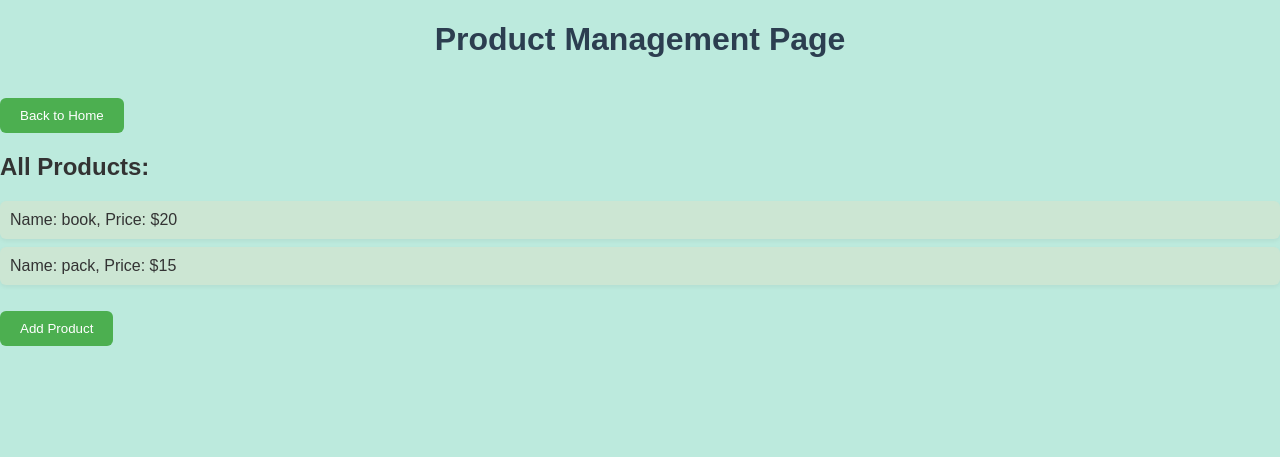
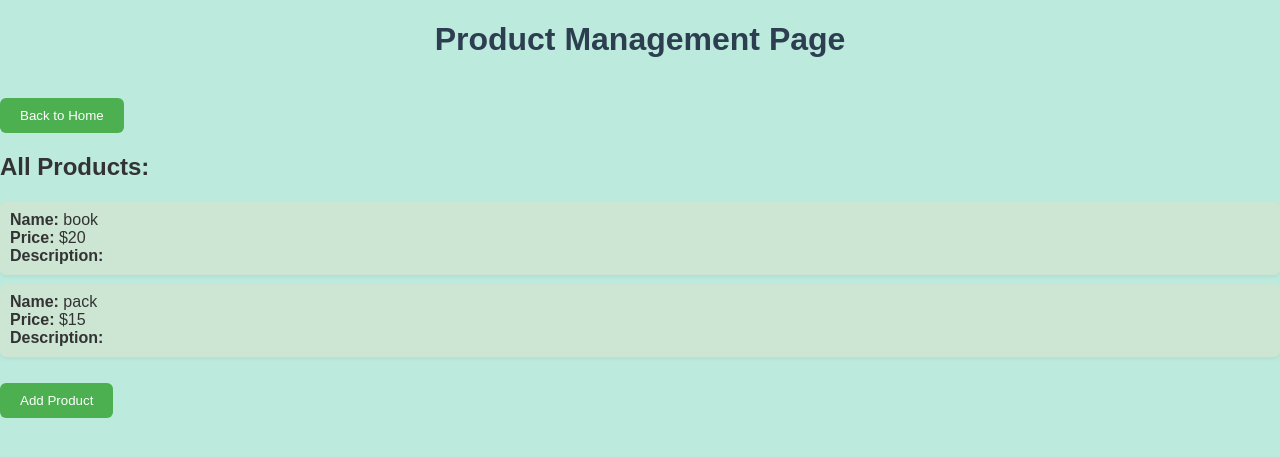
Before and after one commit to beyu9918/group_project_ecocampus, a Node server app: page /product in a window 1280 px wide. Shown: the top 457 px of the page. Run offline with Node 20, Linux system fonts and the light colour scheme.

Commit message:
small changes update

```diff
--- a/app.js
+++ b/app.js
@@ -30,8 +30,5 @@ app.use('/', productRoutes);
 
 // ####################################### No need to modify below this line #######################################
 // Start the server
-server.errorHandling(app);
-export const runningServer = app.listen(server.port, () => {
-  console.log(`Example app listening on port http://127.0.0.1:${server.port}`);
-  debug('testing');
-});
+const PORT = 3000;
+app.listen(PORT, () => console.log(`✅ Server running at http://localhost:${PORT}`));
--- a/controllers/product.js
+++ b/controllers/product.js
@@ -17,7 +17,6 @@ const readGoods = () => {
   }
 };
 
-
 const writeGoods = (goods) => {
   fs.writeFileSync(goodsPath, JSON.stringify(goods, null, 2));
 };
@@ -27,6 +26,7 @@ const getNextGoodsID = (goodsList) => {
   return Math.max(...goodsList.map(g => g.goodsID)) + 1;
 };
 
+// view all product
 export function showProductPage(req, res) {
   const goodsList = readGoods();
   res.render('product', {
@@ -39,15 +39,17 @@ export function showAddProductPage(req, res) {
   res.render('addProduct', { title: 'Add New Product' });
 }
 
+//add new product
 export function addNewProduct(req, res) {
-  const { goodsName, goodsPrice } = req.body;
+  const { goodsName, goodsPrice, Description } = req.body;
   const goodsList = readGoods();
 
   if (goodsName && goodsPrice) {
     const newGoods = {
       goodsID: getNextGoodsID(goodsList),
       goodsName,
-      goodsPrice
+      goodsPrice,
+      Description: Description || ''
     };
     goodsList.push(newGoods);
     writeGoods(goodsList);
--- a/views/addProduct.ejs
+++ b/views/addProduct.ejs
@@ -14,6 +14,9 @@
     <label>Product Price:</label><br>
     <input type="number" name="goodsPrice" step="1" required><br><br>
 
+    <label>Description:</label><br>
+    <input name="Description" rows="3"></input>
+
     <button type="submit">Submit</button>
   </form>
 
--- a/views/product.ejs
+++ b/views/product.ejs
@@ -14,7 +14,11 @@
   <ul>
     <% if (goods && goods.length > 0) { %>
       <% goods.forEach(g => { %>
-        <li>Name: <%= g.goodsName %>, Price: $<%= g.goodsPrice %></li>
+        <li>
+          <strong>Name:</strong> <%= g.goodsName %><br/>
+          <strong>Price:</strong> $<%= g.goodsPrice %><br/>
+          <strong>Description:</strong> <%= g.Description %>
+        </li>
       <% }) %>
     <% } else { %>
       <li>No product added yet.</li>
```
Also changed, not shown: data/goods.json (line endings or trailing spaces).
